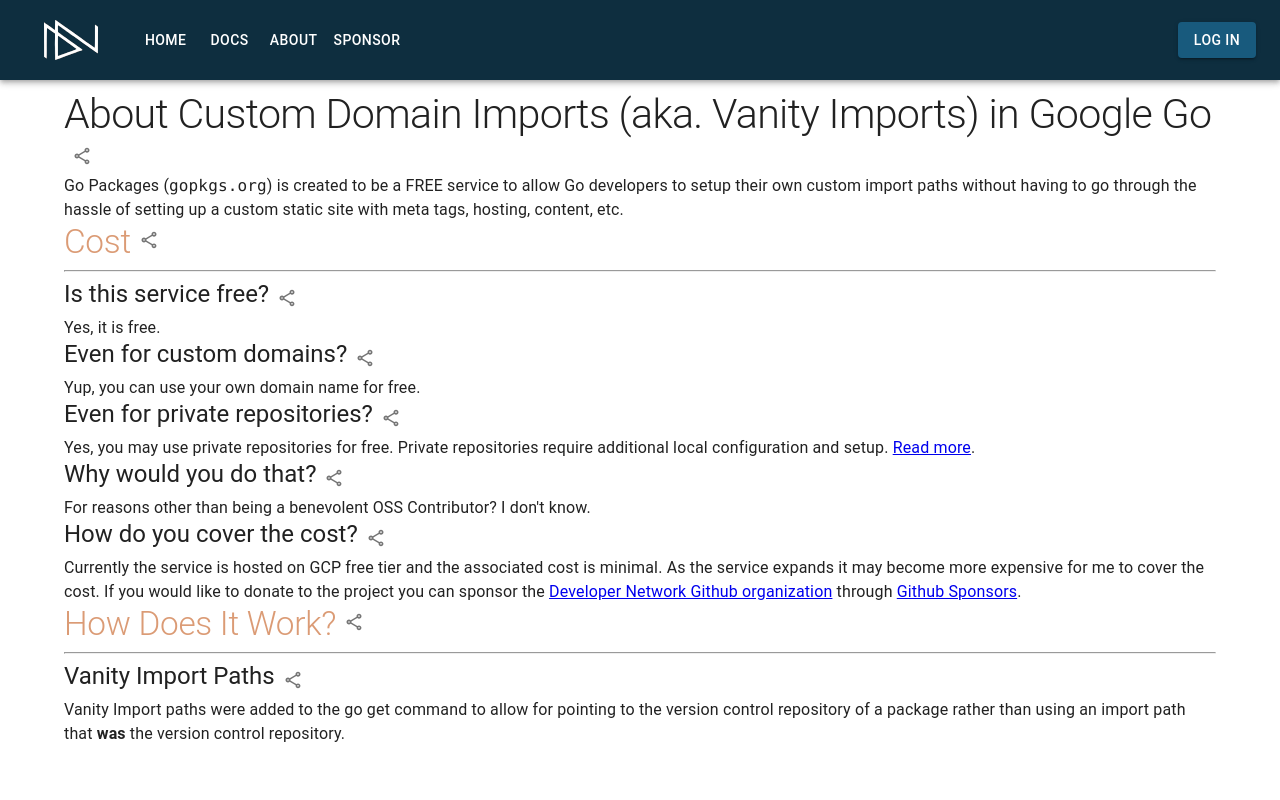
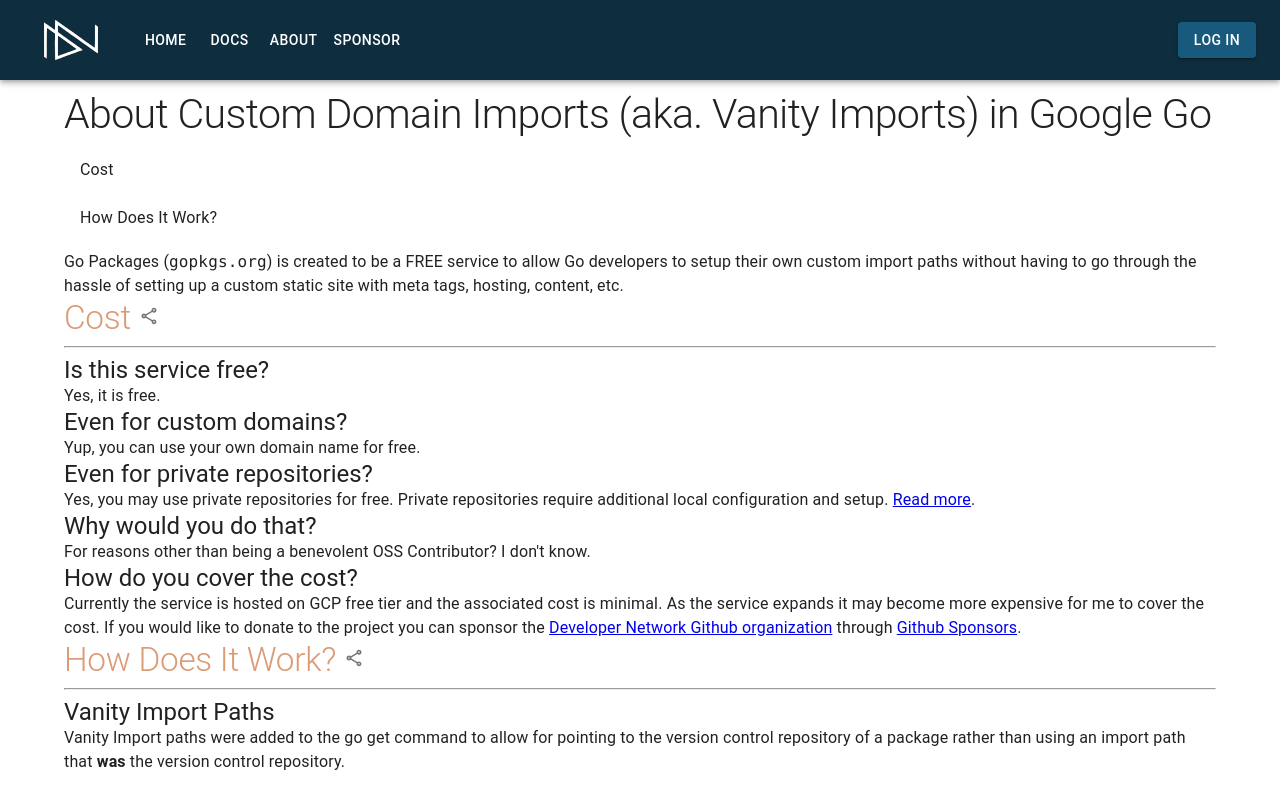
Before and after one commit to devnw/gopkgs-client, a React (Create React App) app: page /about in a window 1280 px wide. Shown: the top 800 px of the page. Built offline with nearby package versions, Linux system fonts and the light colour scheme.

Commit message:
Working on table of contents

```diff
--- a/src/components/Ref.js
+++ b/src/components/Ref.js
@@ -6,10 +6,12 @@
 
 const Ref = (props) => {
   const [showTooltip, setShowTooltip] = useState(false);
-  const id = props.children.replace(/ /g, "-").toLowerCase();
+  const id = encodeURIComponent(
+    props.children.replace(/ /g, "-").toLowerCase()
+  );
   const location = useLocation();
   const url = new URL(
-    `${process.env.REACT_APP_URL}${location.pathname}#${encodeURIComponent(id)}`
+    `${process.env.REACT_APP_URL}${location.pathname}#${id}`
   ).toString();
 
   const onCopy = (content) => {
@@ -26,7 +28,9 @@
   }
 
   return (
-    <Grid container>
+    <>
+      {props.variant === "h2" ? (
+        <Grid container layout={"row"}>
           <Grid item>
             <Typography {...props} id={id} />
           </Grid>
@@ -46,6 +50,10 @@
             </Tooltip>
           </Grid>
         </Grid>
+      ) : (
+        <Typography {...props} id={id} />
+      )}
+    </>
   );
 };
 
--- /dev/null
+++ b/src/components/TOC.js
@@ -0,0 +1,89 @@
+import React from "react";
+import { ListItemButton, ListItemText, List } from "@mui/material";
+
+const headers = ["h2", "h3", "h4", "h5", "h6"];
+
+const RecursiveTOC = (children) => {
+  if (typeof children === "string") {
+    return [];
+  }
+
+  if (!children) {
+    return [];
+  }
+
+  //   if (children?.length === 0 || !Array.isArray(children)) {
+  //     return [];
+  //   }
+
+  let contents = [];
+  children.forEach((child) => {
+    if (!child || typeof child === "string") {
+      return;
+    }
+
+    let tag = "";
+
+    if (!child.type || !headers.includes(child.type)) {
+      if (!child.props?.variant || !headers.includes(child.props?.variant)) {
+        const cnodes = RecursiveTOC(child.props?.children);
+        if (cnodes?.length > 0) {
+          contents = [...contents, ...cnodes];
+        }
+
+        return;
+      } else {
+        tag = child.props?.variant;
+      }
+    } else {
+      tag = child.type;
+    }
+
+    const id = encodeURIComponent(
+      child.props.children.replace(/ /g, "-").toLowerCase()
+    );
+
+    contents = [
+      ...contents,
+      <ListItemButton
+        key={id}
+        className={`toc-item-${tag}`}
+        component="a"
+        href={`#${id}`}
+      >
+        <ListItemText primary={child.props.children} />
+      </ListItemButton>,
+    ];
+  });
+
+  return contents;
+};
+
+const TOC = (props) => {
+  const contents = RecursiveTOC(props.children);
+
+  return (
+    <>
+      {props.children.map((child, index) => {
+        if (child.type === "h1" || child.props.variant === "h1") {
+          return (
+            <div key={index}>
+              {child}
+              {contents.length === 0 ? null : (
+                <List className="toc-list">
+                  {contents.map((child, index) => {
+                    return <div key={index}>{child}</div>;
+                  })}
+                </List>
+              )}
+            </div>
+          );
+        }
+
+        return <div key={index}>{child}</div>;
+      })}
+    </>
+  );
+};
+
+export default TOC;
--- a/src/pages/About/About.js
+++ b/src/pages/About/About.js
@@ -4,6 +4,7 @@
 import "./About.scss";
 
 import Ref from "../../components/Ref";
+import TOC from "../../components/TOC";
 
 const About = () => {
   const aboutInfo = data.map((ele, idx) => {
@@ -33,17 +34,18 @@
 
   return (
     <Container sx={{ padding: "10px" }}>
+      <TOC>
         <Ref variant="h1">
           About Custom Domain Imports (aka. Vanity Imports) in Google Go
         </Ref>
         <Typography variant="body1">
-        Go Packages (<code>gopkgs.org</code>) is created to be a FREE service to
-        allow Go developers to setup their own custom import paths without
-        having to go through the hassle of setting up a custom static site with
-        meta tags, hosting, content, etc.
+          Go Packages (<code>gopkgs.org</code>) is created to be a FREE service
+          to allow Go developers to setup their own custom import paths without
+          having to go through the hassle of setting up a custom static site
+          with meta tags, hosting, content, etc.
         </Typography>
-
         <div>{aboutInfo}</div>
+      </TOC>
     </Container>
   );
 };
```
Lines whose indentation alone changed are shown as unchanged.
